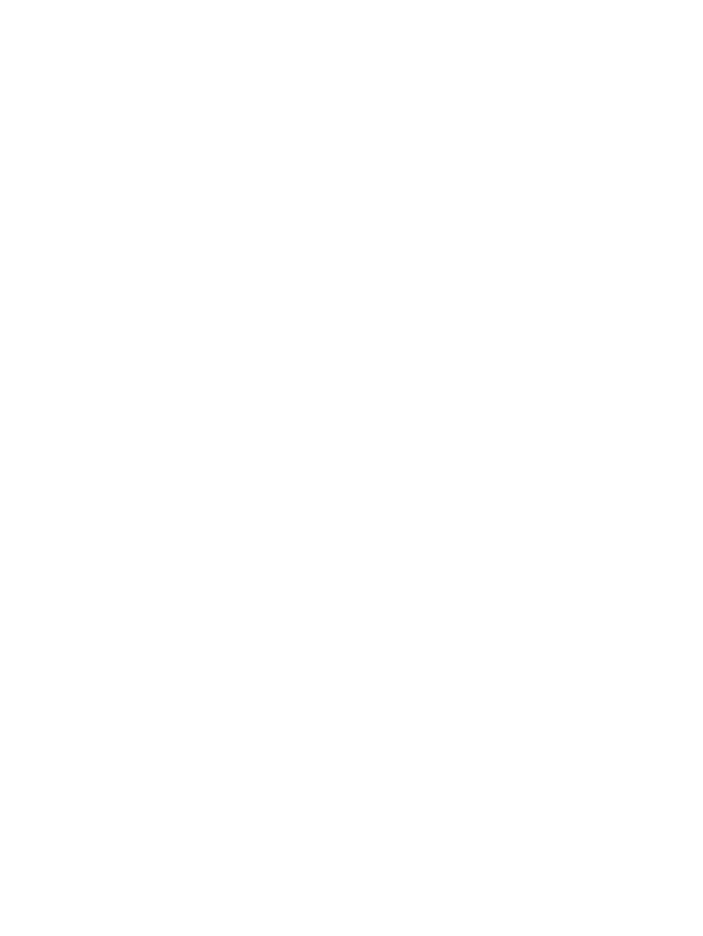
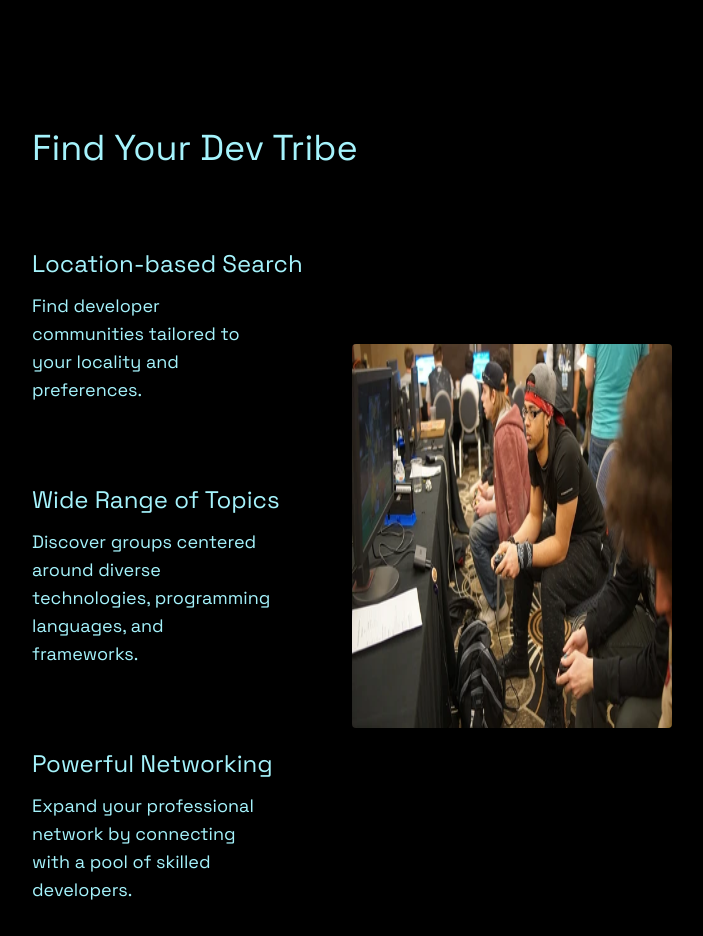
Before and after one commit to Trend20/Dev-Ring, a React (Create React App) app: page / in a window 1280 px wide. Shown: the part 1760-2696 px from the top of the page, without its empty margins (288-991 px from the left). Before the commit the page ends 1728 px from the top, so only its background shows below. Built offline with nearby package versions, Linux system fonts and the light colour scheme; the HTML template or start-up script is replaced by a standard one.

Commit message:
adding the features section

```diff
--- a/src/App.tsx
+++ b/src/App.tsx
@@ -1,5 +1,6 @@
 import './App.css';
 import About from './components/About';
+import Features from './components/Features';
 import Hero from './components/Hero';
 import StatsCards from './components/StatsCards';
 
@@ -9,6 +10,7 @@ function App() {
       <Hero />
       <About />
       <StatsCards />
+      <Features />
     </div>
   );
 }
--- /dev/null
+++ b/src/components/Features.tsx
@@ -0,0 +1,46 @@
+import featureImg from '../assets/images/feature.webp';
+
+interface FeaturesInfo{
+  title: string;
+  desc: string;
+}
+
+const featureInfo: FeaturesInfo[]=[
+  {
+    title:'Location-based Search',
+    desc:'Find developer communities tailored to your locality and preferences.'
+  },
+  {
+    title:'Wide Range of Topics',
+    desc:'Discover groups centered around diverse technologies, programming languages, and frameworks.'
+  },
+  {
+    title:'Powerful Networking',
+    desc:'Expand your professional network by connecting with a pool of skilled developers.'
+  }
+]
+
+const Features = () => {
+  return (
+    <div className='flex text-cyan-200 flex-col p-40 w-3/4 m-auto'>
+      <h3 className='text-4xl'>Find Your Dev Tribe</h3>
+      <div className="flex w-full">
+        <div className="flex flex-col w-1/2">
+          {
+            featureInfo.map((info) =>(
+              <div className="flex flex-col mt-20">
+              <h5 className='text-2xl'>{info.title}</h5>
+              <p className='flex mt-3 w-3/4 text-lg'>{info.desc}</p>
+            </div>
+            ))
+          }
+        </div>
+       <div className="flex w-1/2 h-auto justify-center items-center">
+        <img src={featureImg} alt="feature" className='rounded h-96'/>
+       </div>
+      </div>
+    </div>
+  )
+}
+
+export default Features;
```
Also changed, not shown: src/assets/images/feature.jpeg (added), src/assets/images/feature.webp (added).
